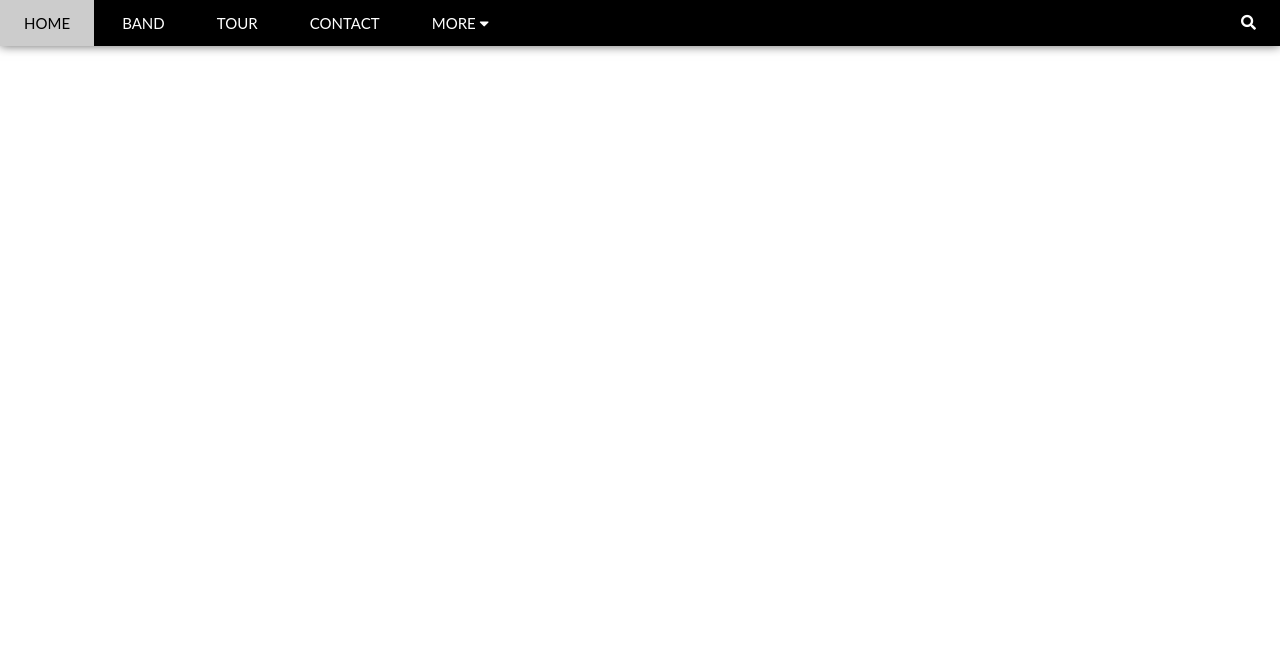
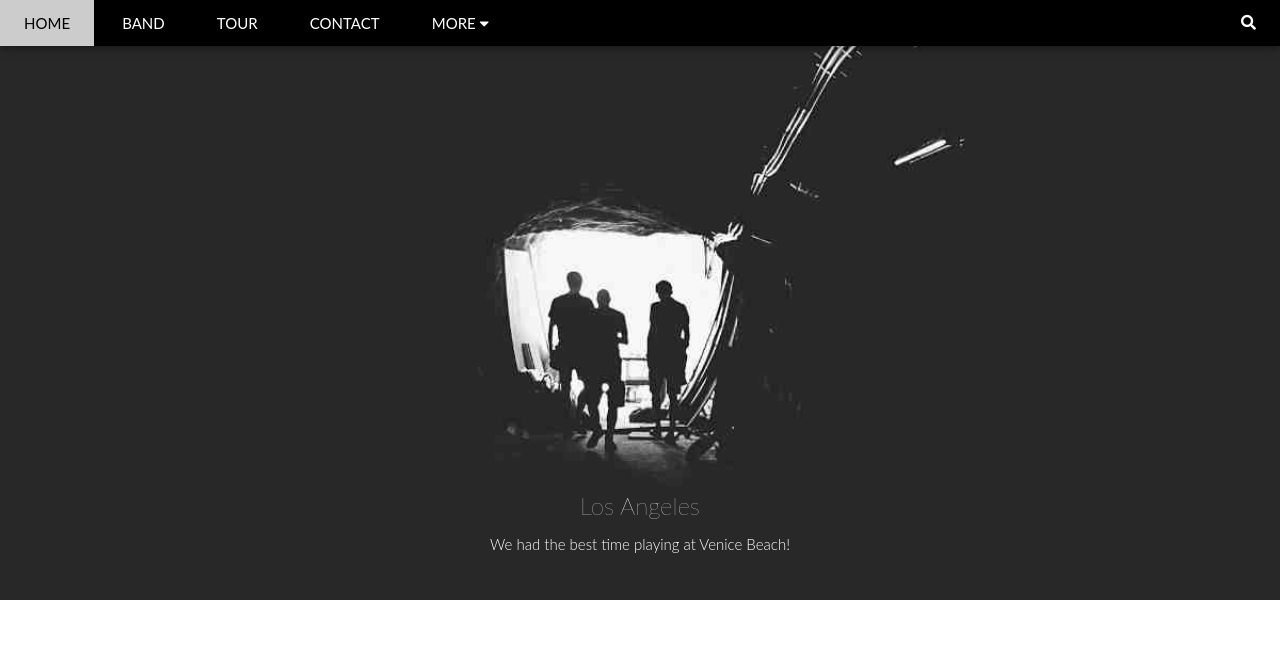
Before and after one commit to Tatu2002vz/The-band-test, a plain HTML site: page index.html in a window 1280 px wide. Shown: the top 671 px of the page. Drawn offline with Linux system fonts and the light colour scheme; the site is published under a folder, as on GitHub Pages, so addresses that start at the root find nothing.

Commit message:
Update style.css

```diff
--- a/assets/css/style.css
+++ b/assets/css/style.css
@@ -64,7 +64,7 @@ button{
 #slider {
     position: relative;
     height: 600px;
-    background: url("/assets/img/la.jpg") no-repeat top center;
+    background: url("../img/la.jpg") no-repeat top center;
     background-size: cover;
     /* margin-top:46px; */
 }
```
